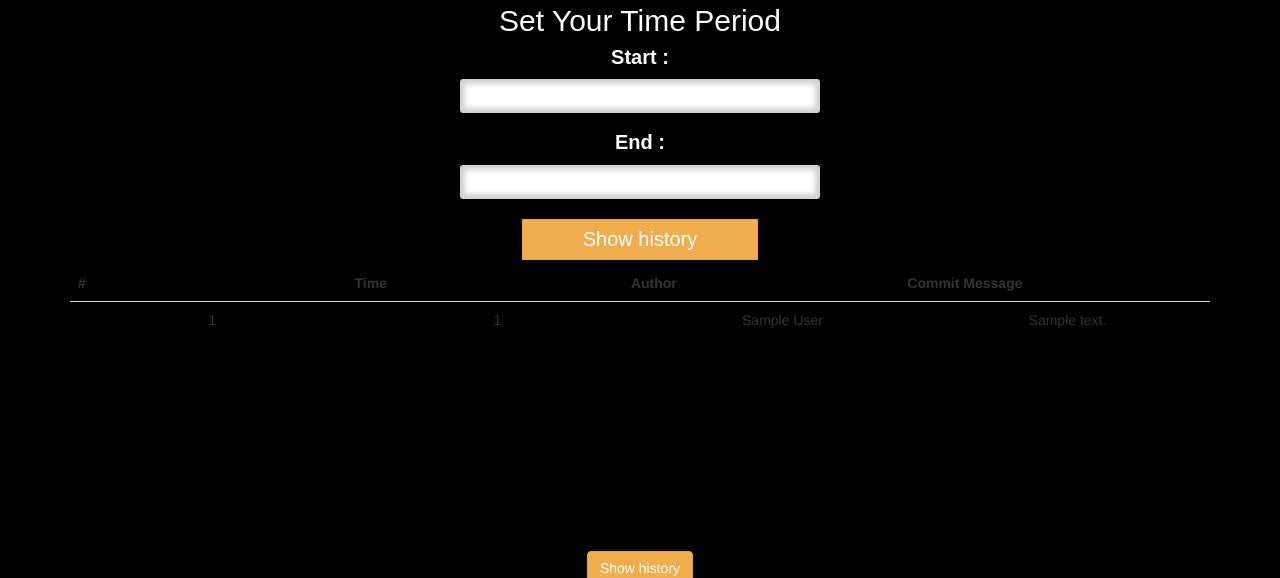
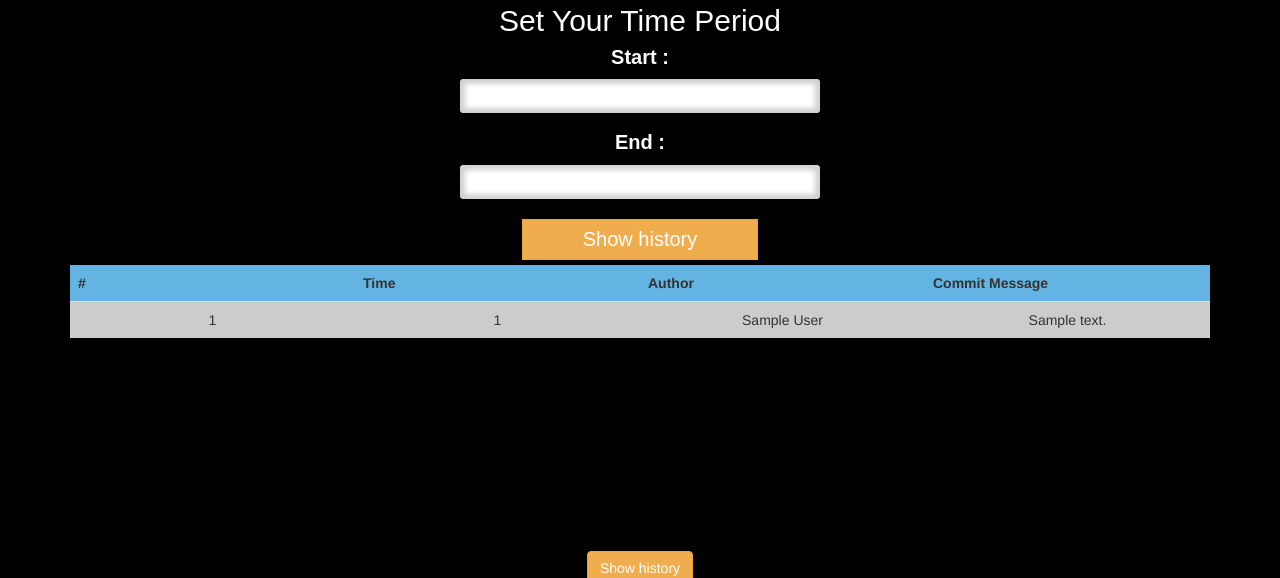
Before and after one commit to polotent/selectel-hackathon, a Flask app: template Selectel2019/templates/report_generator.html in a window 1280 px wide. Shown: the top 578 px of the page. Run offline with Flask 2, Linux system fonts and the light colour scheme; the template is opened without the code that fills it: most values are stand-ins (such as "Sample title", 1, 10 or a date in 2020); some libraries are stand-ins or nearby versions.

Commit message:
colorized table

```diff
--- a/Selectel2019/static/css/style.css
+++ b/Selectel2019/static/css/style.css
@@ -82,11 +82,6 @@ input[type=text]:focus {
   font-weight: bold;
 }
 
-
-.table-fixed thead {
-  width: 97%;
-}
-
 .table-fixed tbody {
   height: 230px;
   overflow-y: auto;
@@ -106,3 +101,15 @@ input[type=text]:focus {
   float: left;
   border-bottom-width: 0;
 }
+
+.td-white {
+  background-color: white;
+}
+
+.td-gray {
+  background-color: #ccc;
+}
+
+.td-blue {
+  background-color: hsl(202, 70%, 64%);
+}
--- a/Selectel2019/static/js/load-history.js
+++ b/Selectel2019/static/js/load-history.js
@@ -19,10 +19,17 @@ $(document).ready(function () {
                 }
                 for (var i = 0; i < commits.length; i++) {
                     content += '<tr>';
-                    content += '<td class="col-xs-3">' + (i + 1).toString() + '</td>';
-                    content += '<td class="col-xs-3">' + commits[i][0] + '</td>';
-                    content += '<td class="col-xs-3">' + commits[i][1][0]["author"] + '</td>';
-                    content += '<td class="col-xs-3">' + commits[i][1][0]["message"] + '</td>';
+                    if (i % 2 == 0){
+                        content += '<td class="col-xs-3 td-white">' + (i + 1).toString() + '</td>';
+                        content += '<td class="col-xs-3 td-white">' + commits[i][0] + '</td>';
+                        content += '<td class="col-xs-3 td-white">' + commits[i][1][0]["author"] + '</td>';
+                        content += '<td class="col-xs-3 td-white">' + commits[i][1][0]["message"] + '</td>';
+                    } else {
+                        content += '<td class="col-xs-3 td-gray">' + (i + 1).toString() + '</td>';
+                        content += '<td class="col-xs-3 td-gray">' + commits[i][0] + '</td>';
+                        content += '<td class="col-xs-3 td-gray">' + commits[i][1][0]["author"] + '</td>';
+                        content += '<td class="col-xs-3 td-gray">' + commits[i][1][0]["message"] + '</td>';
+                    }
                     content += '</tr>';
                 }
 
--- a/Selectel2019/templates/report_generator.html
+++ b/Selectel2019/templates/report_generator.html
@@ -65,19 +65,26 @@
                 <table id="history" class="table table-fixed">
                     <thead>
                         <tr>
-                            <th class="col-xs-3">#</th>
-                            <th class="col-xs-3">Time</th>
-                            <th class="col-xs-3">Author</th>
-                            <th class="col-xs-3">Commit Message</th>
+                            <th class="col-xs-3 td-blue">#</th>
+                            <th class="col-xs-3 td-blue">Time</th>
+                            <th class="col-xs-3 td-blue">Author</th>
+                            <th class="col-xs-3 td-blue">Commit Message</th>
                         </tr>
                     </thead>
                     <tbody>
                         {% for el in history %}
                             <tr>
-                                <td class="col-xs-3">{{ loop.index }}</td>
-                                <td class="col-xs-3">{{ el[0] }}</td>
-                                <td class="col-xs-3">{{ el[1][0]["author"] }}</td>
-                                <td class="col-xs-3">{{ el[1][0]["message"] }}</td>
+                            {% if loop.index % 2 == 0 %}
+                                <td class="col-xs-3 td-white">{{ loop.index }}</td>
+                                <td class="col-xs-3 td-white">{{ el[0] }}</td>
+                                <td class="col-xs-3 td-white">{{ el[1][0]["author"] }}</td>
+                                <td class="col-xs-3 td-white">{{ el[1][0]["message"] }}</td>
+                            {% else %}
+                                <td class="col-xs-3 td-gray">{{ loop.index }}</td>
+                                <td class="col-xs-3 td-gray">{{ el[0] }}</td>
+                                <td class="col-xs-3 td-gray">{{ el[1][0]["author"] }}</td>
+                                <td class="col-xs-3 td-gray">{{ el[1][0]["message"] }}</td>
+                            {% endif %}
                             </tr>
                         {% endfor %}
                     </tbody>
```
